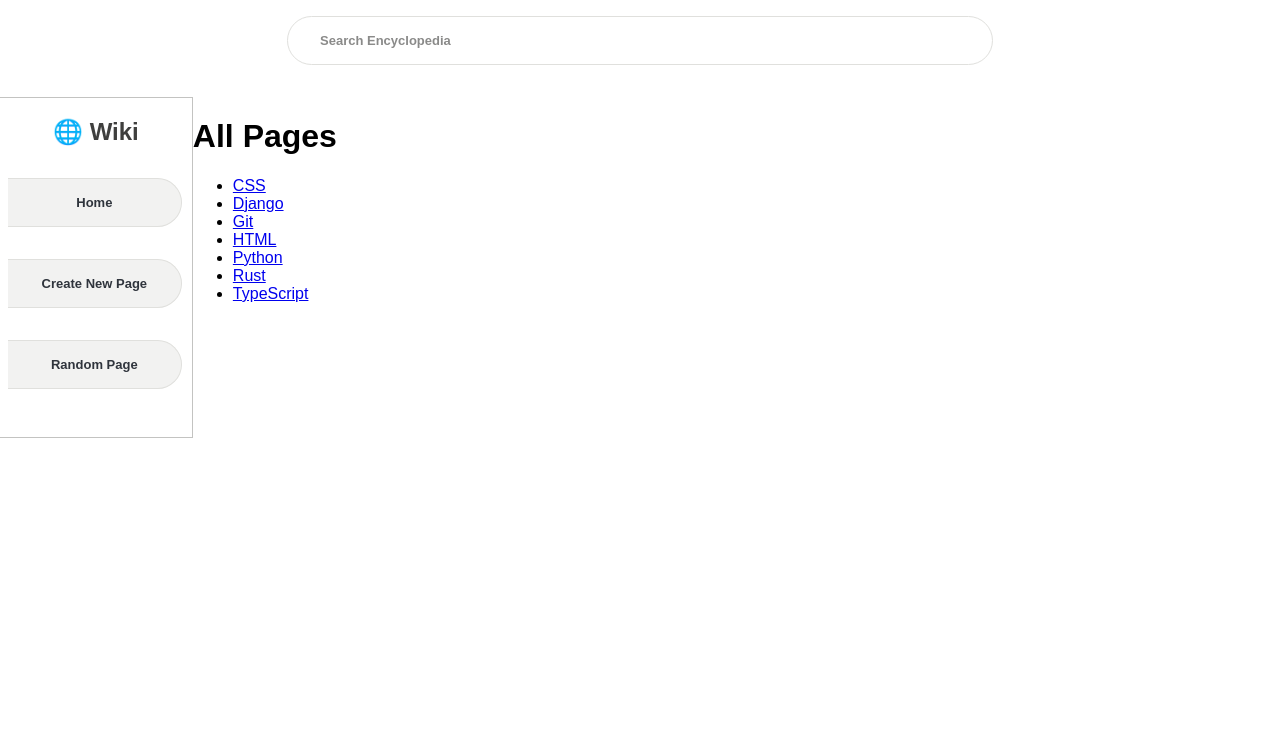
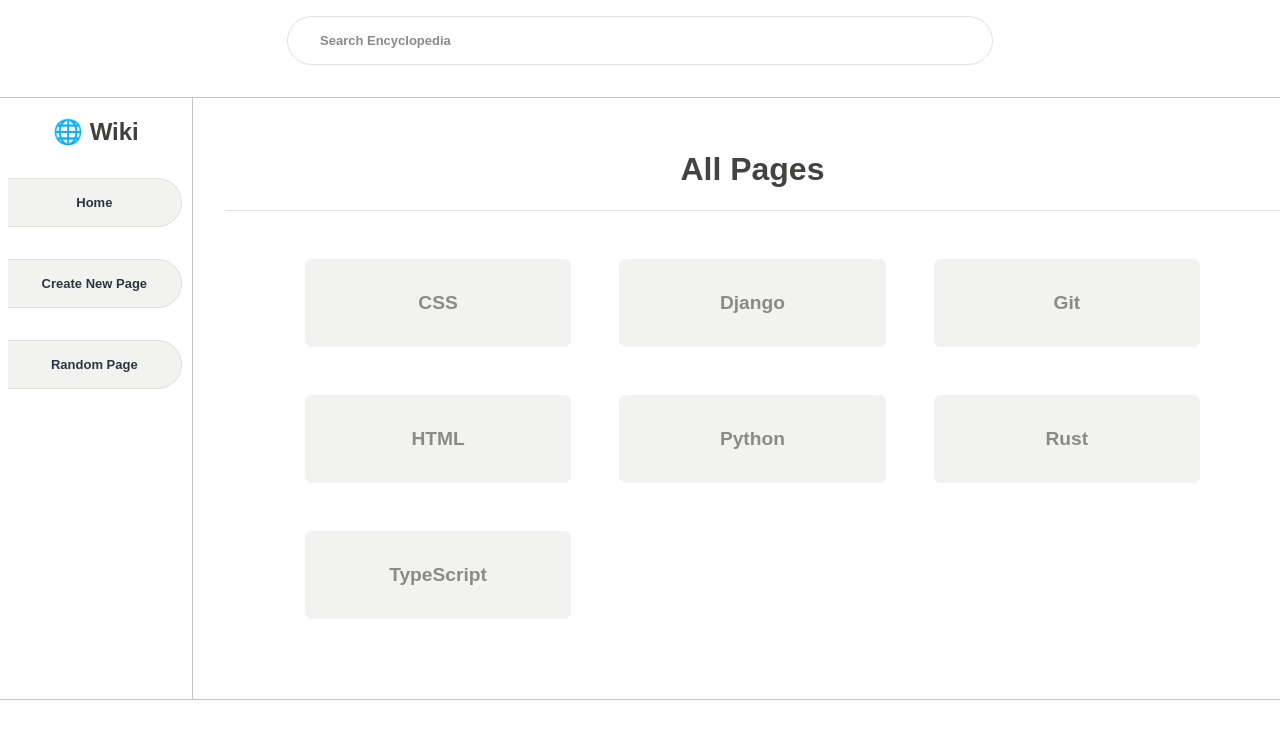
Before and after one commit to voizlav/CS50W, a Django app: page / in a window 1280 px wide. Shown: the top 739 px of the page. Run offline with Django 3.2, Linux system fonts and the light colour scheme.

Commit message:
Update index template

```diff
--- a/wiki/encyclopedia/templates/encyclopedia/index.html
+++ b/wiki/encyclopedia/templates/encyclopedia/index.html
@@ -5,19 +5,31 @@
 {% endblock %}
 
 {% block body %}
+    <div class="wrap-index">
+        <div class="wrap-heading">
         {% if search %}
             <h1>Search Result</h1>
         {% else %}
             <h1>All Pages</h1>
         {% endif %}
+        </div>
         {% if not entries %}
+        <div class="no-result">
             <p>It looks like there is no such a page yet, you can create a new page to share your knowledge with the world!</p>
+        </div>
         {% else %}
-    <ul>
+        <div class="wrap-result">
+            <div class="wrap-entries">
                 {% for entry in entries %}
-            <li><a href="{% url 'article' entry %}">{{ entry }}</a></li>
+                    <a href="{% url 'article' entry %}">
+                        <div class="wrap-entry">
+                            {{ entry }}
+                        </div>
+                    </a>
                 {% endfor %}
-    </ul>
+            </div>
             {% endif %}
+        </div>
+    </div>
 
 {% endblock %}
```
Lines whose indentation alone changed are shown as unchanged.
